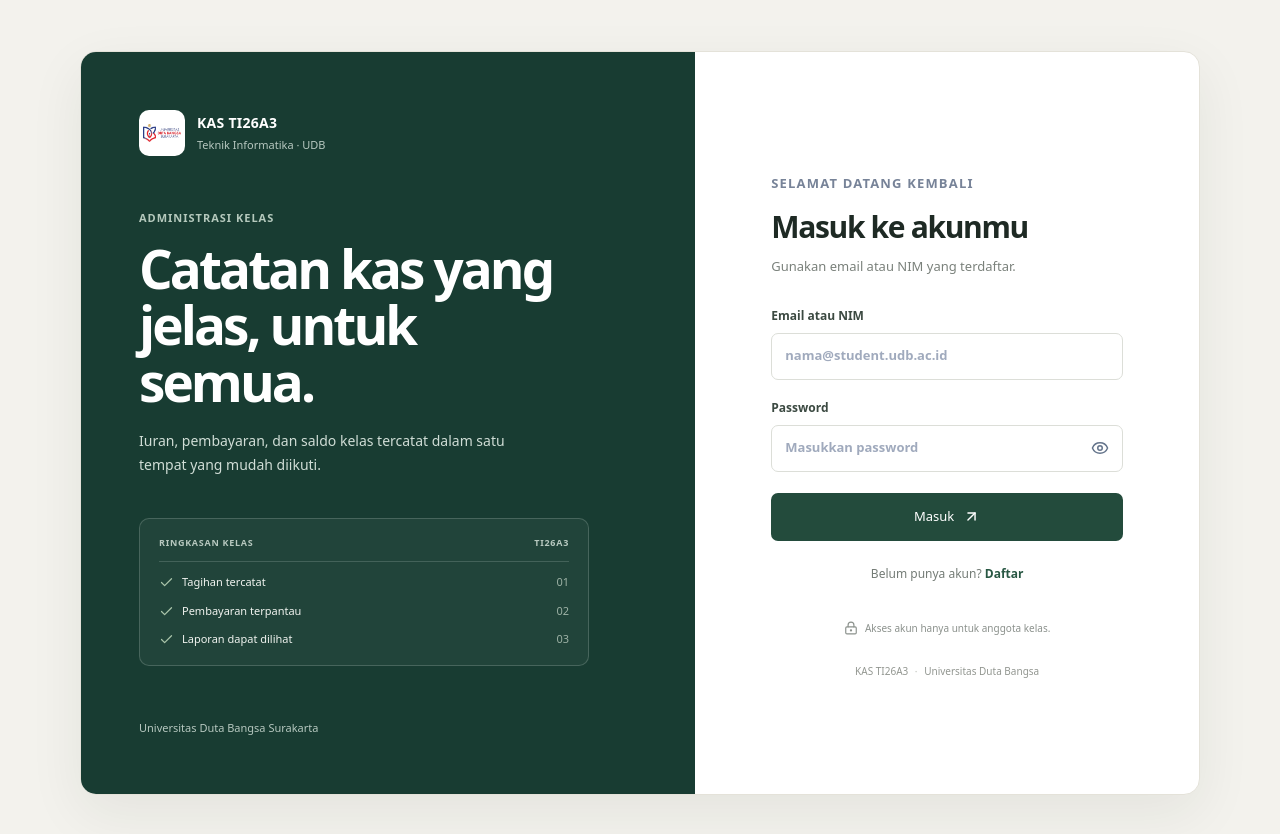
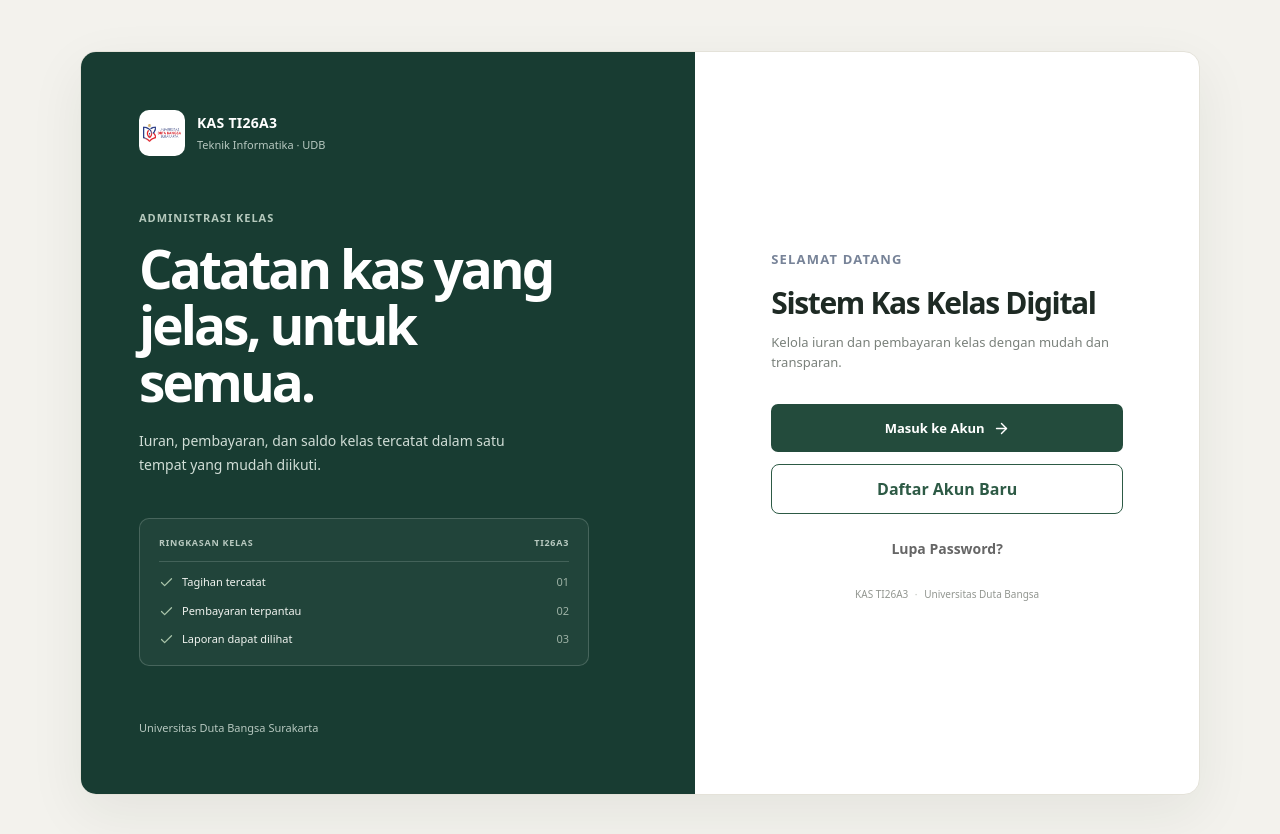
Before and after one commit to andikarizqianiami/kas-TI26A3, a Next.js app: page / in a window 1280 px wide. Shown: the top 834 px of the page. Built offline with nearby package versions, Linux system fonts and the light colour scheme.

Commit message:
Update homepage: Redirect ke /auth/login untuk login
- Homepage sekarang hanya landing page dengan tombol Masuk dan Daftar
- Actual login form ada di /auth/login dengan desain baru
- Konsisten dengan flow authentication yang benar

```diff
--- a/app/page.tsx
+++ b/app/page.tsx
@@ -2,39 +2,9 @@
 
 import Image from 'next/image'
 import Link from 'next/link'
-import { signIn } from 'next-auth/react'
-import { useRouter } from 'next/navigation'
-import { FormEvent, useState } from 'react'
-import { ArrowUpRight, Check, LockKeyhole } from 'lucide-react'
-import { PasswordField } from '@/components/ui/password-field'
+import { Check, ArrowRight } from 'lucide-react'
 
 export default function HomePage() {
-  const router = useRouter()
-  const [email, setEmail] = useState('')
-  const [password, setPassword] = useState('')
-  const [error, setError] = useState('')
-  const [loading, setLoading] = useState(false)
-
-  async function handleSubmit(event: FormEvent<HTMLFormElement>) {
-    event.preventDefault()
-    setError('')
-    setLoading(true)
-
-    try {
-      const result = await signIn('credentials', { email, password, redirect: false })
-      if (result?.error) {
-        setError('Email, NIM, atau password belum tepat.')
-        return
-      }
-      router.push('/dashboard')
-      router.refresh()
-    } catch {
-      setError('Terjadi kesalahan. Silakan coba lagi.')
-    } finally {
-      setLoading(false)
-    }
-  }
-
   return (
     <main className="simple-login-page">
       <div className="login-shell">
@@ -60,33 +30,35 @@ export default function HomePage() {
         <section className="login-form-side">
           <div className="simple-login-card">
             <div className="simple-login-heading">
-              <p className="login-overline">Selamat datang kembali</p>
-              <h2>Masuk ke akunmu</h2>
-              <p>Gunakan email atau NIM yang terdaftar.</p>
+              <p className="login-overline">Selamat datang</p>
+              <h2>Sistem Kas Kelas Digital</h2>
+              <p>Kelola iuran dan pembayaran kelas dengan mudah dan transparan.</p>
             </div>
 
-            <form onSubmit={handleSubmit} className="simple-login-form">
-              {error && <p className="form-alert" role="alert">{error}</p>}
-              <label>
-                Email atau NIM
-                <input className="input" type="text" value={email} onChange={(event) => setEmail(event.target.value)} placeholder="nama@student.udb.ac.id" autoComplete="username" required disabled={loading} />
-              </label>
-              <PasswordField
-                label="Password"
-                value={password}
-                onChange={(event) => setPassword(event.target.value)}
-                placeholder="Masukkan password"
-                autoComplete="current-password"
-                required
-                disabled={loading}
-              />
-              <button className="simple-login-submit" type="submit" disabled={loading}>
-                {loading ? 'Memproses...' : <>Masuk <ArrowUpRight size={17} /></>}
-              </button>
-            </form>
+            <div style={{ display: 'flex', flexDirection: 'column', gap: '12px', marginTop: '24px' }}>
+              <Link href="/auth/login" className="simple-login-submit" style={{ textAlign: 'center', textDecoration: 'none', display: 'flex', alignItems: 'center', justifyContent: 'center', gap: '8px' }}>
+                Masuk ke Akun <ArrowRight size={17} />
+              </Link>
 
-            <p className="simple-login-register">Belum punya akun? <Link href="/auth/register">Daftar</Link></p>
-            <p className="login-secure-note"><LockKeyhole size={14} /> Akses akun hanya untuk anggota kelas.</p>
+              <Link href="/auth/register" style={{
+                textAlign: 'center',
+                padding: '12px',
+                border: '1.5px solid #2d5a45',
+                borderRadius: '8px',
+                color: '#2d5a45',
+                textDecoration: 'none',
+                fontWeight: '600',
+                transition: 'all 0.2s ease'
+              }}>
+                Daftar Akun Baru
+              </Link>
+            </div>
+
+            <p className="simple-login-register" style={{ marginTop: '24px', textAlign: 'center' }}>
+              <Link href="/auth/forgot-password" style={{ color: '#666', fontSize: '14px' }}>
+                Lupa Password?
+              </Link>
+            </p>
           </div>
           <p className="simple-login-footer">KAS TI26A3 <span>·</span> Universitas Duta Bangsa</p>
         </section>
```
